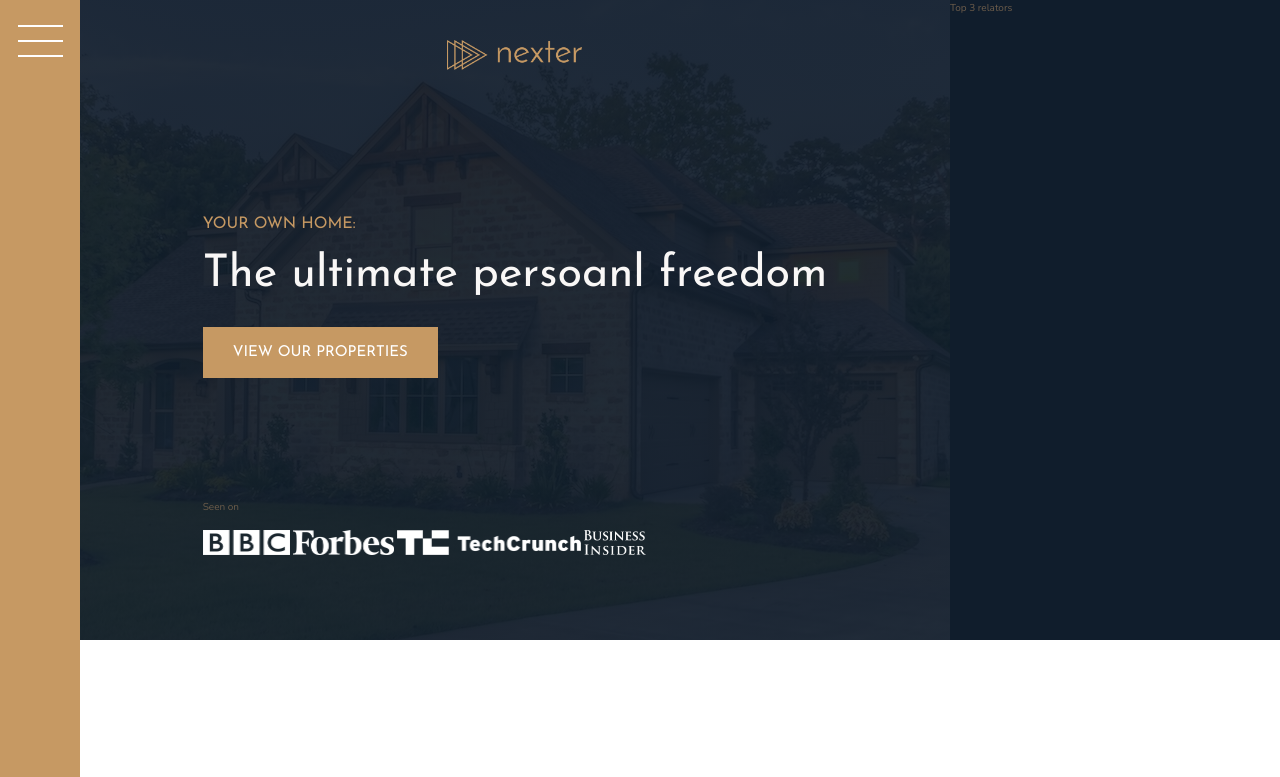
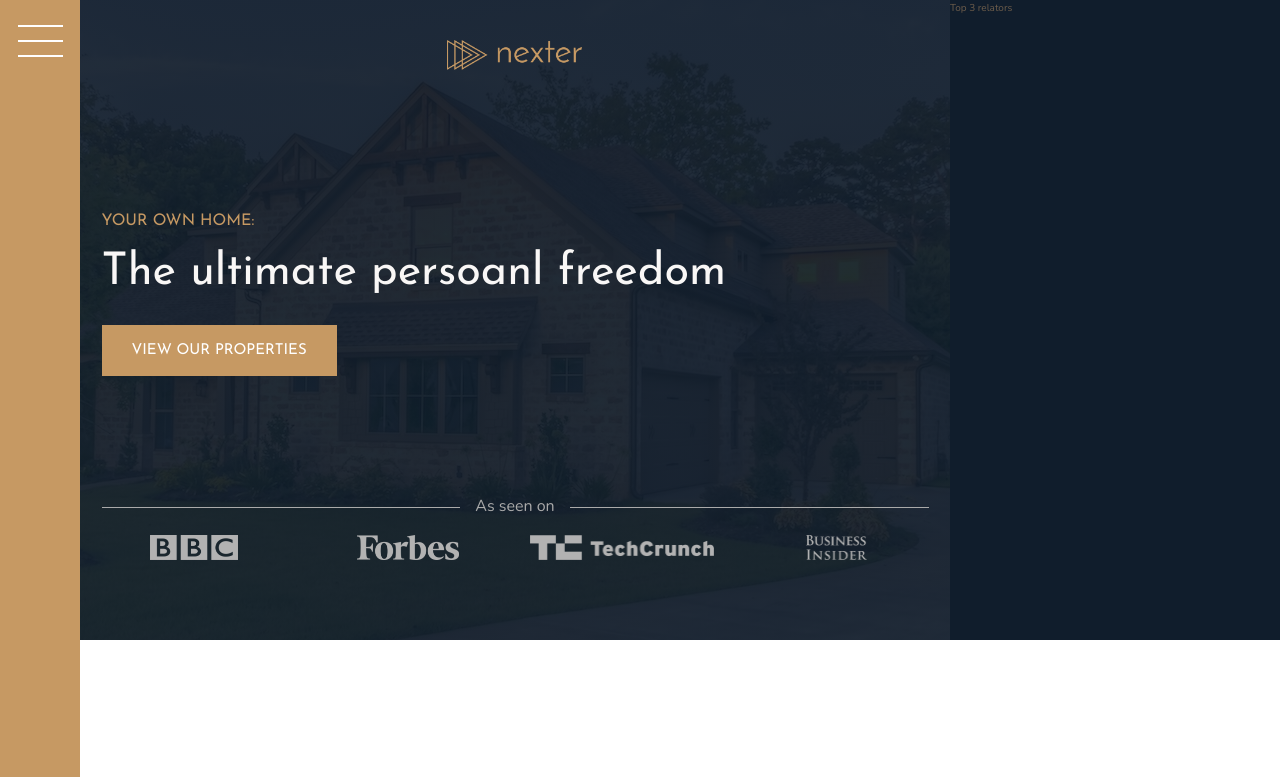
Before and after one commit to chshahid119/houses-app, a website: page index.html in a window 1280 px wide. Shown: the top 777 px of the page. Drawn offline with nearby package versions, Linux system fonts and the light colour scheme.

Commit message:
main header section completed

```diff
--- a/index.html
+++ b/index.html
@@ -24,7 +24,7 @@
       <h3 class="heading-3">Your own home:</h3>
       <h1 class="heading-1">The ultimate persoanl freedom</h1>
       <button class="btn header__btn">View our properties</button>
-      <div class="header__seeon-text">Seen on</div>
+      <div class="header__seenon-text">As seen on</div>
       <div class="header__seenon-logos">
         <img src="img/logo-bbc.png" alt="BBC logo">
         <img src="img/logo-forbes.png" alt="BBC logo">
--- a/sass/_header.scss
+++ b/sass/_header.scss
@@ -27,10 +27,31 @@
   }
 
   &__seenon-text {
+    display: grid;
+    grid-template-columns: 1fr max-content 1fr;
+    grid-column-gap: 1.5rem;
+    align-items: center;
+
+    font-size: 1.6rem;
+    color: $color-grey-light-2;
+
+    &::before,
+    &::after {
+      content: "";
+      height: 1px;
+      display: block;
+      background-color: currentColor;
+    }
   }
+
   &__seenon-logos {
+    display: grid;
+    grid-template-columns: repeat(4, 1fr);
+    grid-column-gap: 3rem;
+    justify-items: center;
     img {
       height: 2.5rem;
+      filter: brightness(70%);
     }
   }
 }
```
Also changed, not shown: css/style.css.
